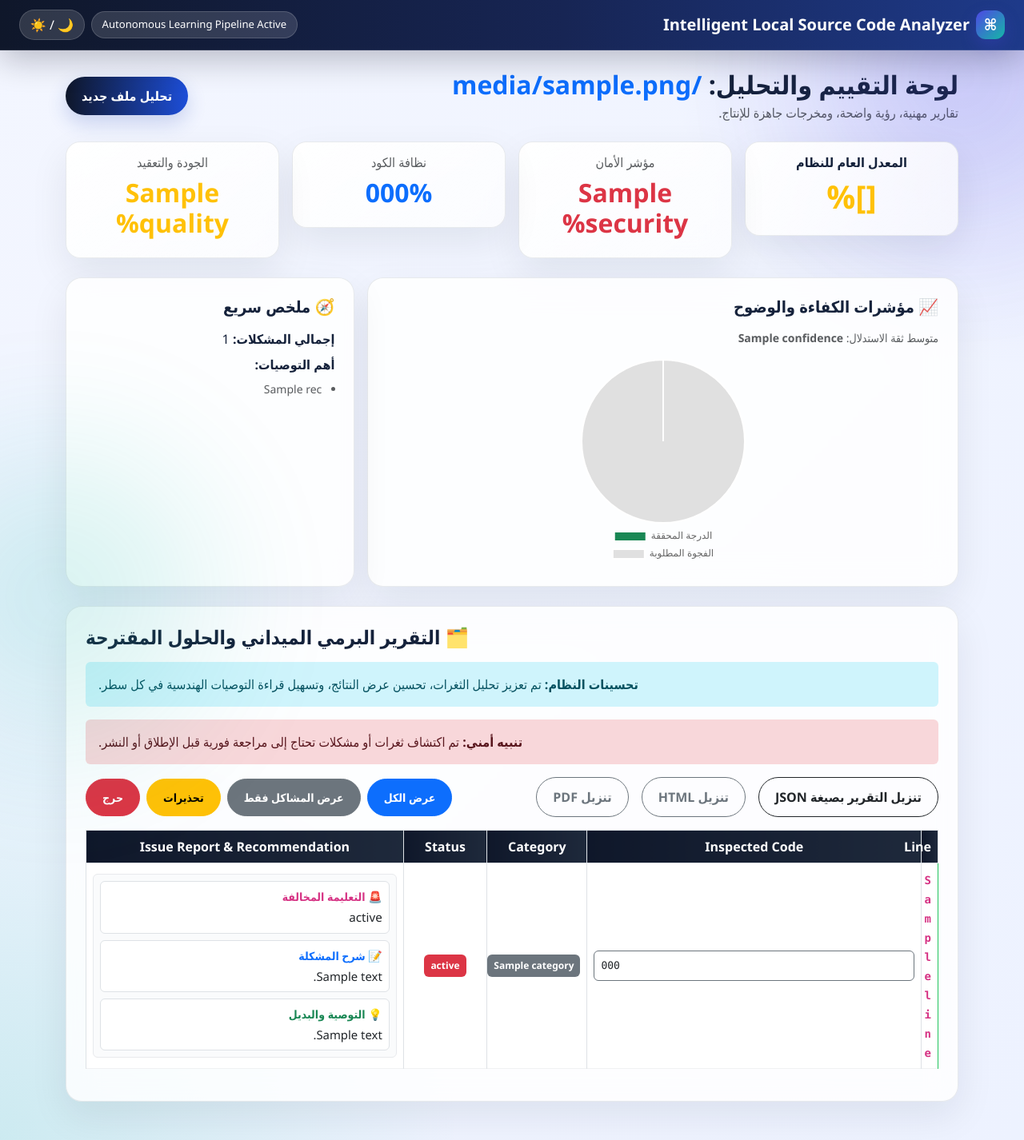
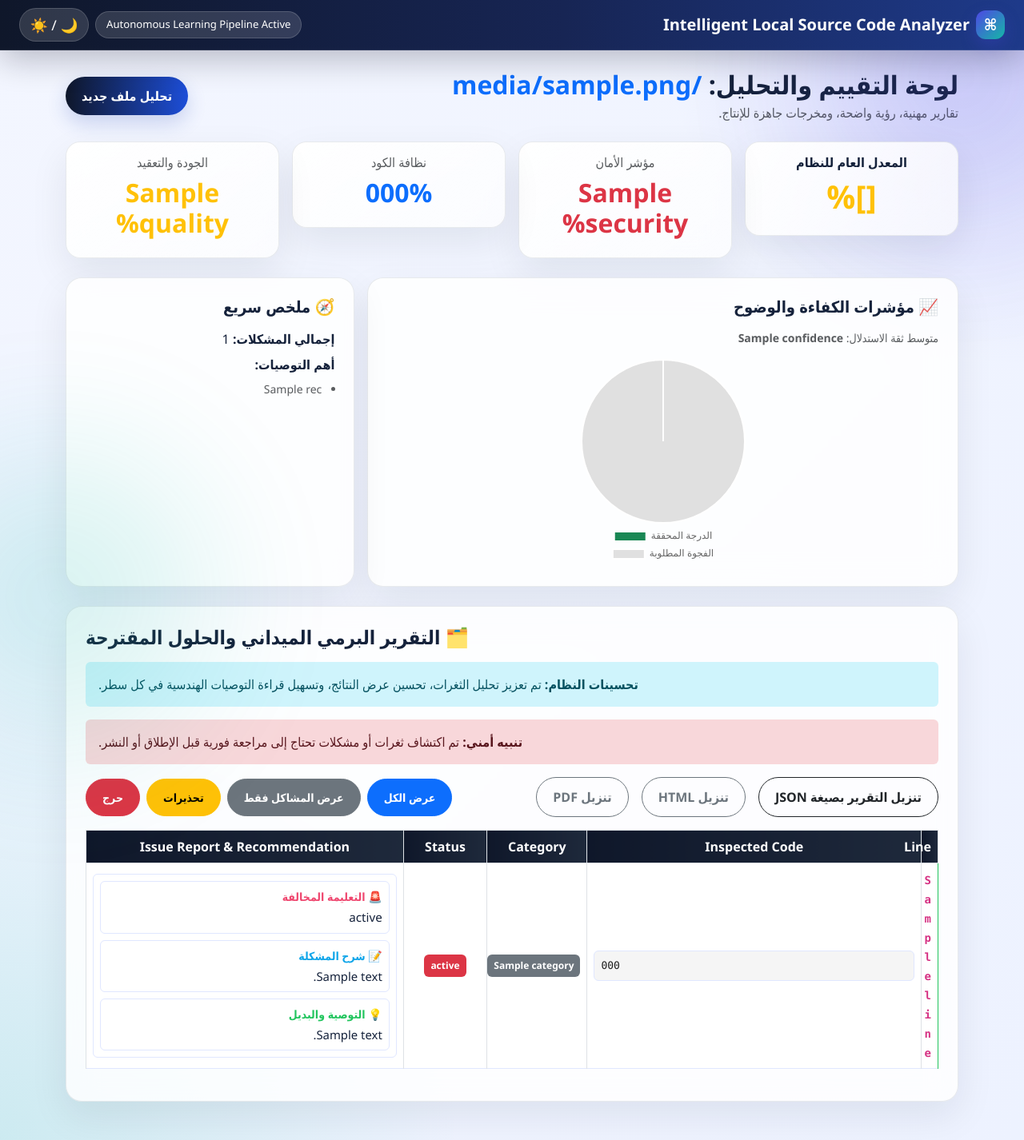
Before and after one commit to YounesHrmz/Smart_Code_Reviewer, a Flask app: template app/templates/dashboard.html in a window 1280 px wide. Shown: the whole page at 80% size. Run offline with Flask 3, Linux system fonts and the light colour scheme; the template is opened without the code that fills it: most values are stand-ins (such as "Sample title", 1, 10 or a date in 2020).

Commit message:
Improve dark/light mode with better CSS variables, system preferences, and enhanced styling

```diff
--- a/app/templates/base.html
+++ b/app/templates/base.html
@@ -9,9 +9,12 @@
     <style>
         :root {
             --bg: #f3f6ff;
+            --bg-secondary: #edf2ff;
             --surface: rgba(255,255,255,0.84);
             --surface-strong: rgba(255,255,255,0.95);
+            --surface-muted: rgba(255,255,255,0.6);
             --text: #15223b;
+            --text-secondary: #4b5563;
             --muted: #60708f;
             --border: rgba(20,40,60,0.09);
             --accent: #4f46e5;
@@ -20,12 +23,20 @@
             --danger: #ef476f;
             --warning: #f59e0b;
             --success: #22c55e;
+            --info: #0ea5e9;
+            --code-bg: #f5f5f5;
+            --code-text: #1e1e1e;
+            --table-bg: #ffffff;
+            --table-border: #e0e7ff;
         }
         body[data-theme="dark"] {
             --bg: #07111f;
+            --bg-secondary: #0d1e30;
             --surface: rgba(10,18,32,0.88);
             --surface-strong: rgba(13,23,38,0.95);
+            --surface-muted: rgba(15,30,45,0.6);
             --text: #edf4ff;
+            --text-secondary: #b0c4e0;
             --muted: #8fa8c7;
             --border: rgba(255,255,255,0.08);
             --accent: #7c93ff;
@@ -34,18 +45,29 @@
             --danger: #ff7a93;
             --warning: #ffcb6b;
             --success: #5ee7a6;
+            --info: #38bdf8;
+            --code-bg: #1e293b;
+            --code-text: #e2e8f0;
+            --table-bg: #1e293b;
+            --table-border: #334155;
         }
         * { box-sizing: border-box; }
         body {
             background:
                 radial-gradient(circle at top right, rgba(79,70,229,0.14), transparent 24%),
                 radial-gradient(circle at bottom left, rgba(20,184,166,0.16), transparent 30%),
-                linear-gradient(135deg, var(--bg), #edf2ff);
+                linear-gradient(135deg, var(--bg), var(--bg-secondary));
             color: var(--text);
             font-family: 'Segoe UI', Tahoma, Geneva, Verdana, sans-serif;
             transition: all 0.3s ease;
             min-height: 100vh;
             overflow-x: hidden;
+        }
+        body[data-theme="dark"] {
+            background:
+                radial-gradient(circle at top right, rgba(124,147,255,0.08), transparent 24%),
+                radial-gradient(circle at bottom left, rgba(86,215,199,0.08), transparent 30%),
+                linear-gradient(135deg, var(--bg), var(--bg-secondary));
         }
         body::before, body::after {
             content: "";
@@ -105,10 +127,12 @@
         .form-control, .btn, .alert, .table { transition: all 0.25s ease; }
         .form-control {
             border-radius: 14px;
-            background: rgba(255,255,255,0.72);
-            border: 1px solid rgba(15,23,42,0.1);
+            background: var(--surface);
+            border: 1px solid var(--border);
+            color: var(--text);
         }
-        .form-control:focus { border-color: var(--accent); box-shadow: 0 0 0 0.2rem rgba(79,70,229,0.15); }
+        .form-control::placeholder { color: var(--muted); }
+        .form-control:focus { border-color: var(--accent); box-shadow: 0 0 0 0.2rem rgba(79,70,229,0.15); background: var(--surface-strong); color: var(--text); }
         .btn-dark {
             background: linear-gradient(90deg, #0f172a, #1d4ed8);
             border: none;
@@ -141,22 +165,35 @@
             border-radius: 999px;
             padding: 0.4rem 0.8rem;
             border: 1px solid rgba(255,255,255,0.16);
+            transition: all 0.3s ease;
+            font-size: 1.1rem;
+        }
+        .theme-toggle:hover {
+            background: rgba(255,255,255,0.25);
+            transform: scale(1.05);
         }
         .table-modern thead th {
             vertical-align: middle;
             background: linear-gradient(90deg, #0f172a, #1e293b);
             color: #fff !important;
         }
+        body[data-theme="dark"] .table-modern thead th {
+            background: linear-gradient(90deg, #1e293b, #334155);
+        }
         .table-modern tbody tr {
-            background: rgba(255,255,255,0.55);
-            border-bottom: 1px solid rgba(15,23,42,0.06);
+            background: var(--table-bg);
+            border-bottom: 1px solid var(--table-border);
+            color: var(--text);
         }
         .table-modern tbody tr:hover {
-            background: rgba(255,255,255,0.75);
+            background: var(--surface-strong);
         }
-        .severity-critical { border-right: 6px solid var(--danger); background-color: rgba(239,71,111,0.08); }
-        .severity-warning { border-right: 6px solid var(--warning); background-color: rgba(245,158,11,0.08); }
-        .severity-safe { border-right: 6px solid var(--success); background-color: rgba(34,197,94,0.08); }
+        .severity-critical { border-right: 6px solid var(--danger); background-color: rgba(239,71,111,0.12); }
+        body[data-theme="dark"] .severity-critical { background-color: rgba(255,122,147,0.08); }
+        .severity-warning { border-right: 6px solid var(--warning); background-color: rgba(245,158,11,0.12); }
+        body[data-theme="dark"] .severity-warning { background-color: rgba(255,203,107,0.08); }
+        .severity-safe { border-right: 6px solid var(--success); background-color: rgba(34,197,94,0.12); }
+        body[data-theme="dark"] .severity-safe { background-color: rgba(94,231,166,0.08); }
         .soft-list li { margin-bottom: 0.45rem; }
         .fade-in { animation: fadeIn 0.45s ease both; }
         @keyframes fadeIn { from { opacity: 0; transform: translateY(6px);} to { opacity: 1; transform: translateY(0);} }
@@ -178,14 +215,26 @@
         {% block content %}{% endblock %}
     </div>
     <script>
+        function initTheme() {
+            const saved = localStorage.getItem('theme');
+            const prefersDark = window.matchMedia('(prefers-color-scheme: dark)').matches;
+            const theme = saved || (prefersDark ? 'dark' : 'light');
+            document.body.dataset.theme = theme;
+        }
         function toggleTheme() {
             const body = document.body;
             const next = body.dataset.theme === 'dark' ? 'light' : 'dark';
             body.dataset.theme = next;
             localStorage.setItem('theme', next);
         }
-        const saved = localStorage.getItem('theme');
-        if (saved) document.body.dataset.theme = saved;
+        // Initialize theme on page load
+        initTheme();
+        // Listen for system theme changes
+        window.matchMedia('(prefers-color-scheme: dark)').addEventListener('change', () => {
+            if (!localStorage.getItem('theme')) {
+                initTheme();
+            }
+        });
     </script>
 </body>
 </html>
--- a/app/templates/dashboard.html
+++ b/app/templates/dashboard.html
@@ -62,25 +62,25 @@
                 {% if report %}
                     {% for item in report %}
                     <tr class="report-row {% if item.severity == 'critical' %}severity-critical{% elif item.severity == 'warning' %}severity-warning{% else %}severity-safe{% endif %}" data-severity="{{ item.severity }}">
-                        <td class="fw-bold text-center py-2" style="color: #212529 !important;"><code>{{ item.line }}</code></td>
+                        <td class="fw-bold text-center py-2" style="color: var(--text) !important;"><code>{{ item.line }}</code></td>
                         <td class="text-start py-2">
-                            <pre class="mb-0 p-2 bg-white rounded border border-secondary text-dark" style="font-size: 13px; color: #212529 !important; white-space: pre-wrap; word-wrap: break-word; overflow-wrap: break-word; direction: ltr; text-align: left;"><code style="color: #212529 !important;">{{ item.code }}</code></pre>
+                            <pre class="mb-0 p-2 rounded border" style="font-size: 13px; color: var(--code-text) !important; background-color: var(--code-bg) !important; white-space: pre-wrap; word-wrap: break-word; overflow-wrap: break-word; direction: ltr; text-align: left; border-color: var(--table-border) !important;"><code style="color: var(--code-text) !important;">{{ item.code }}</code></pre>
                         </td>
                         <td class="text-center py-2"><span class="badge bg-secondary p-2">{{ item.category }}</span></td>
                         <td class="text-center py-2"><span class="badge {% if item.status == 'السطر سليم برمجياً' %}bg-success{% elif item.status == 'تحذير' %}bg-warning{% else %}bg-danger{% endif %} p-2">{{ item.status }}</span></td>
-                        <td class="small text-start py-2" style="color: #212529 !important; line-height: 1.5;">
-                            <div class="issue-report-block p-2 rounded" style="border: 1px solid #e8eaed; background: #fafbfc; gap: 0.5rem; display: grid;">
-                                <div class="issue-target-block p-2 rounded" style="background: #ffffff; border: 1px solid #dee2e6;">
-                                    <div class="issue-target-label mb-1" style="font-weight: 700; color: #d63384;">🚨 التعليمة المخالفة</div>
-                                    <div class="issue-target-text" style="font-size: 0.95rem;">{{ item.target_statement | safe }}</div>
+                        <td class="small text-start py-2" style="color: var(--text) !important; line-height: 1.5;">
+                            <div class="issue-report-block p-2 rounded" style="border: 1px solid var(--table-border) !important; background: var(--surface-muted) !important; gap: 0.5rem; display: grid;">
+                                <div class="issue-target-block p-2 rounded" style="background: var(--surface-strong) !important; border: 1px solid var(--table-border) !important;">
+                                    <div class="issue-target-label mb-1" style="font-weight: 700; color: var(--danger);">🚨 التعليمة المخالفة</div>
+                                    <div class="issue-target-text" style="font-size: 0.95rem; color: var(--text);">{{ item.target_statement | safe }}</div>
                                 </div>
-                                <div class="issue-explanation-block p-2 rounded" style="background: #ffffff; border: 1px solid #dee2e6;">
-                                    <div class="issue-explanation-label mb-1" style="font-weight: 700; color: #0d6efd;">📝 شرح المشكلة</div>
-                                    <div class="issue-explanation-text" style="font-size: 0.93rem;">{{ item.explanation_text }}</div>
+                                <div class="issue-explanation-block p-2 rounded" style="background: var(--surface-strong) !important; border: 1px solid var(--table-border) !important;">
+                                    <div class="issue-explanation-label mb-1" style="font-weight: 700; color: var(--info);">📝 شرح المشكلة</div>
+                                    <div class="issue-explanation-text" style="font-size: 0.93rem; color: var(--text);">{{ item.explanation_text }}</div>
                                 </div>
-                                <div class="issue-recommendation-block p-2 rounded" style="background: #ffffff; border: 1px solid #dee2e6;">
-                                    <div class="issue-recommendation-label mb-1" style="font-weight: 700; color: #198754;">💡 التوصية والبديل</div>
-                                    <div class="issue-recommendation-text" style="font-size: 0.93rem;">{{ item.recommendation_text }}</div>
+                                <div class="issue-recommendation-block p-2 rounded" style="background: var(--surface-strong) !important; border: 1px solid var(--table-border) !important;">
+                                    <div class="issue-recommendation-label mb-1" style="font-weight: 700; color: var(--success);">💡 التوصية والبديل</div>
+                                    <div class="issue-recommendation-text" style="font-size: 0.93rem; color: var(--text);">{{ item.recommendation_text }}</div>
                                 </div>
                             </div>
                         </td>
```
Also changed, not shown: app/static/css/custom.css (+60 -2 lines), app/database/analyzer.db.
